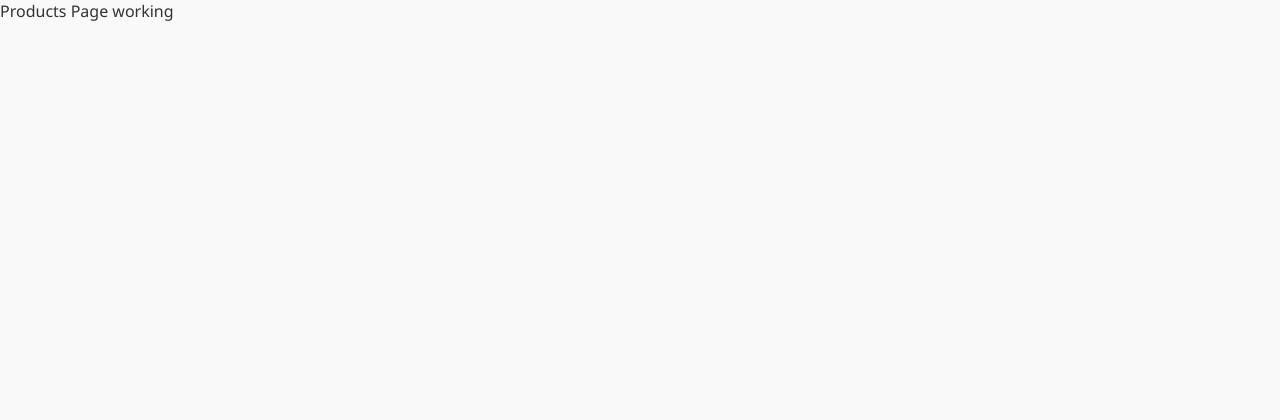
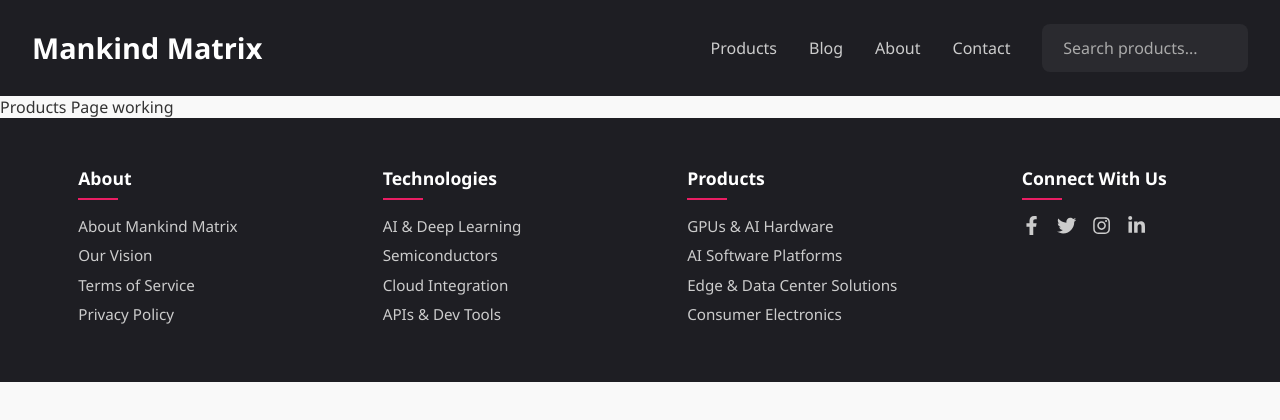
Before and after one commit to Shravani2015/mankind_matrix, a React (Create React App) app: page /products in a window 1280 px wide. Shown: the top 420 px of the page. Built offline with nearby package versions, Linux system fonts and the light colour scheme.

Commit message:
feat: created main layout
- Created main layout
-Organized layout components by creating HOC for Layouts
-Pointed correct layout in HOC
- Wrap components with layout

```diff
--- /dev/null
+++ b/src/HOC/withLayout.jsx
@@ -0,0 +1,12 @@
+import React from 'react';
+import MainLayout from '../layouts/MainLayout';
+
+const withLayout = (WrappedComponent) => {
+  return (props) => (
+    <MainLayout>
+      <WrappedComponent {...props} />
+    </MainLayout>
+  );
+};
+
+export default withLayout;
--- a/src/features/products/Products.jsx
+++ b/src/features/products/Products.jsx
@@ -1,5 +1,9 @@
-export default function Product (){
-    return(<>
-    Products Page working
-    </>)
+import withLayout from '../../HOC/withLayout';
+
+function Product() {
+    return (
+        <>Products Page working</>
+    );
 }
+
+export default withLayout(Product);
--- /dev/null
+++ b/src/layouts/MainLayout.jsx
@@ -0,0 +1,15 @@
+import React from 'react';
+import Header from './Header';
+import Footer from './Footer';
+
+const MainLayout = ({ children }) => {
+  return (
+    <div>
+      <Header />
+      {children}
+      <Footer />
+    </div>
+  );
+};
+
+export default MainLayout;
--- a/src/layouts/landingPage.jsx
+++ b/src/layouts/landingPage.jsx
@@ -1,24 +1,21 @@
 import React, { useState } from 'react';
 import HighlightedProductsCarousel from './HighlightedProductsCarousel';
-import Header from './Header';
 import SidebarFilters from './SidebarFilters';
 import ProductGrid from '../features/products/ProductGrid';
-import Footer from './Footer';
+import MainLayout from './MainLayout';
 
 const LandingPage = () => {
 
   const [searchQuery, setSearchQuery] = useState('');
   const [selectedCategory, setSelectedCategory] = useState('');
   return (
-     <div>
-      <Header onSearch={setSearchQuery}/>
+     <MainLayout>
       <HighlightedProductsCarousel />
       <div className="main-content">
         <SidebarFilters onFilterChange={setSelectedCategory} />
         <ProductGrid searchQuery={searchQuery} category={selectedCategory} />
       </div>
-      <Footer />
-    </div>
+    </MainLayout>
   );
 };
 
```
Also changed, not shown: src/layouts/MainLayout.tsx (deleted), 1 other file (tests, documents, lock files or other folders).
